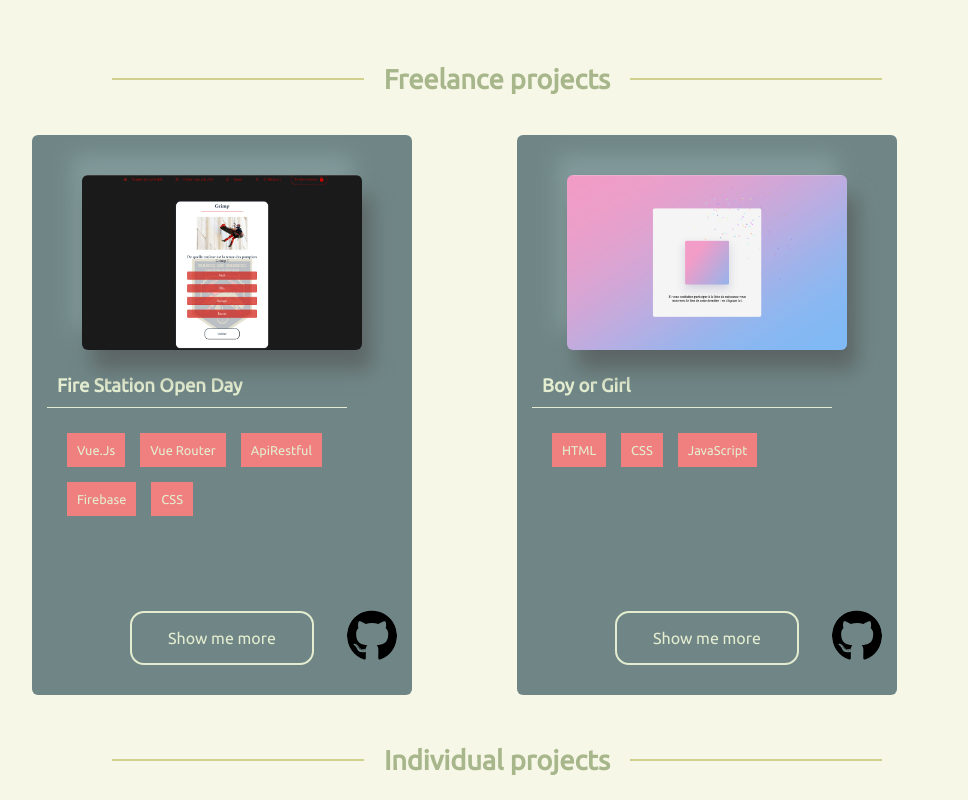
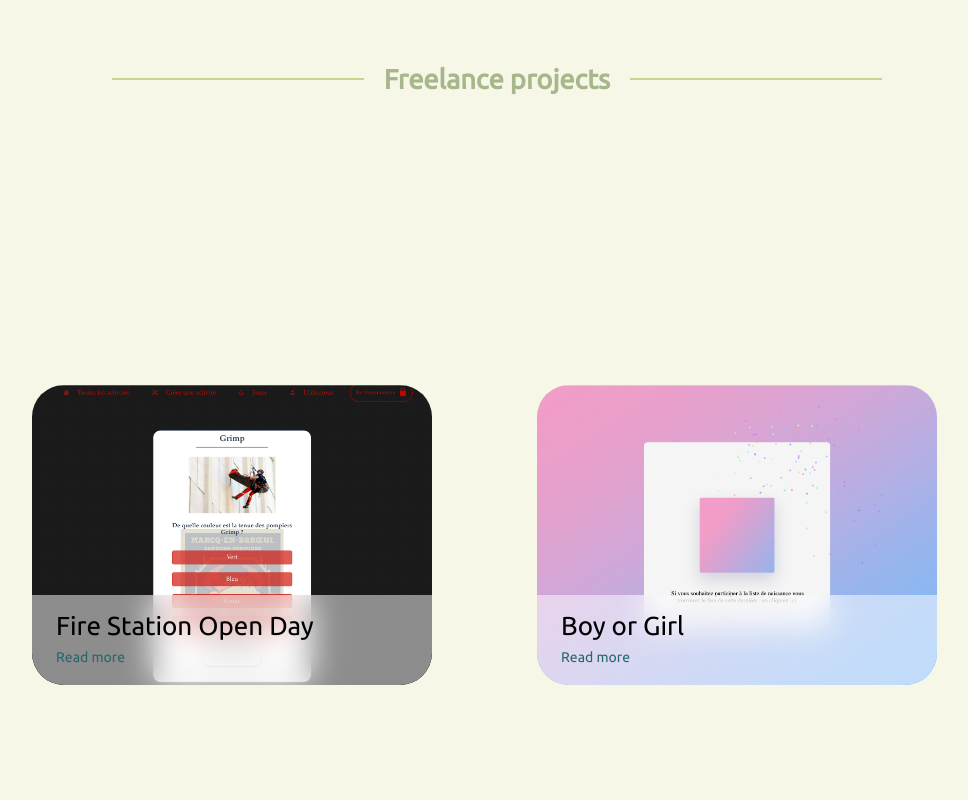
Before and after one commit to ParvaCamer/portfolio, a Vue app: page / in a window 1280 px wide. Shown: the part 2820-3620 px from the top of the page, without its empty margins (143-1111 px from the left). Built offline with nearby package versions, Linux system fonts and the light colour scheme.

Commit message:
Update ComponentProjects.vue

```diff
--- a/src/components/Projects/ComponentProjects.vue
+++ b/src/components/Projects/ComponentProjects.vue
@@ -1,32 +1,27 @@
 <template>
-    <div class="display-projects-container">
-        <div class="display-projects-display">
-            <div class="display-projects-container-top">
-                <div class="image-div">
-                    <img :src="imageUrl" :alt="imageAlt">
-                    <span><a target="_blank" :href="url"></a></span>
-                </div>
-                <h3>
-                    <slot name="title"></slot>
-                </h3>
-                <slot name="infos"></slot>
-            </div>
-            <div class="display-projects-bottom">
-                <base-button @click="toggleDisplay">
-                    <slot name="button"></slot>
-                </base-button>
-                <div class="github-div">
-                    <div class="github-div-relative">
-                        <svg xmlns="http://www.w3.org/2000/svg"
-                            viewBox="0 0 496 512"><!--! Font Awesome Pro 6.3.0 by @fontawesome - https://fontawesome.com License - https://fontawesome.com/license (Commercial License) Copyright 2023 Fonticons, Inc. -->
-                            <path
-                                d="M165.9 397.4c0 2-2.3 3.6-5.2 3.6-3.3.3-5.6-1.3-5.6-3.6 0-2 2.3-3.6 5.2-3.6 3-.3 5.6 1.3 5.6 3.6zm-31.1-4.5c-.7 2 1.3 4.3 4.3 4.9 2.6 1 5.6 0 6.2-2s-1.3-4.3-4.3-5.2c-2.6-.7-5.5.3-6.2 2.3zm44.2-1.7c-2.9.7-4.9 2.6-4.6 4.9.3 2 2.9 3.3 5.9 2.6 2.9-.7 4.9-2.6 4.6-4.6-.3-1.9-3-3.2-5.9-2.9zM244.8 8C106.1 8 0 113.3 0 252c0 110.9 69.8 205.8 169.5 239.2 12.8 2.3 17.3-5.6 17.3-12.1 0-6.2-.3-40.4-.3-61.4 0 0-70 15-84.7-29.8 0 0-11.4-29.1-27.8-36.6 0 0-22.9-15.7 1.6-15.4 0 0 24.9 2 38.6 25.8 21.9 38.6 58.6 27.5 72.9 20.9 2.3-16 8.8-27.1 16-33.7-55.9-6.2-112.3-14.3-112.3-110.5 0-27.5 7.6-41.3 23.6-58.9-2.6-6.5-11.1-33.3 2.6-67.9 20.9-6.5 69 27 69 27 20-5.6 41.5-8.5 62.8-8.5s42.8 2.9 62.8 8.5c0 0 48.1-33.6 69-27 13.7 34.7 5.2 61.4 2.6 67.9 16 17.7 25.8 31.5 25.8 58.9 0 96.5-58.9 104.2-114.8 110.5 9.2 7.9 17 22.9 17 46.4 0 33.7-.3 75.4-.3 83.6 0 6.5 4.6 14.4 17.3 12.1C428.2 457.8 496 362.9 496 252 496 113.3 383.5 8 244.8 8zM97.2 352.9c-1.3 1-1 3.3.7 5.2 1.6 1.6 3.9 2.3 5.2 1 1.3-1 1-3.3-.7-5.2-1.6-1.6-3.9-2.3-5.2-1zm-10.8-8.1c-.7 1.3.3 2.9 2.3 3.9 1.6 1 3.6.7 4.3-.7.7-1.3-.3-2.9-2.3-3.9-2-.6-3.6-.3-4.3.7zm32.4 35.6c-1.6 1.3-1 4.3 1.3 6.2 2.3 2.3 5.2 2.6 6.5 1 1.3-1.3.7-4.3-1.3-6.2-2.2-2.3-5.2-2.6-6.5-1zm-11.4-14.7c-1.6 1-1.6 3.6 0 5.9 1.6 2.3 4.3 3.3 5.6 2.3 1.6-1.3 1.6-3.9 0-6.2-1.4-2.3-4-3.3-5.6-2z" />
+    <div class="component-projects-container">
+        <a href="#" class="card">
+            <img :src="imageUrl" :alt="imageAlt" class="card__img">
+            <span class="card__footer">
+                <span>{{ title }}</span>
+                <span>
+                    <a href="#" class="read-more">
+                        Read more
+                        <svg xmlns="http://www.w3.org/2000/svg" class="icon" viewBox="0 0 20 20" fill="currentColor">
+                            <path fill-rule="evenodd"
+                                d="M12.293 5.293a1 1 0 011.414 0l4 4a1 1 0 010 1.414l-4 4a1 1 0 01-1.414-1.414L14.586 11H3a1 1 0 110-2h11.586l-2.293-2.293a1 1 0 010-1.414z"
+                                clip-rule="evenodd" />
                         </svg>
-                        <a target="_blank" :href="github"></a>
-                    </div>
-                </div>
-            </div>
-        </div>
+                    </a>
+                </span>
+            </span>
+            <span class="card__action">
+                <svg viewBox="0 0 448 512" title="play">
+                    <path
+                        d="M424.4 214.7L72.4 6.6C43.8-10.3 0 6.1 0 47.9V464c0 37.5 40.7 60.1 72.4 41.3l352-208c31.4-18.5 31.5-64.1 0-82.6z" />
+                </svg>
+            </span>
+        </a>
     </div>
 </template>
 
@@ -61,90 +56,112 @@ $color: #e4edcf;
     user-select: none;
 }
 
-.display-projects-container {
-    display: flex;
+.component-projects-container {
     position: relative;
+    display: grid;
+    place-items: center;
+    min-height: 100vh;
 
-    .display-projects-display {
-        display: flex;
+    .icon {
+        min-width: 24px;
+        width: 24px;
+        height: 24px;
+        margin-left: 5px;
+        transform: translateX(-20px);
+        opacity: 0;
+        transition: all 0.3s;
+    }
+
+    &:has(:hover, :focus) {
+        .icon {
+            transform: translateX(0);
+            opacity: 1;
+        }
+    }
+
+    .card {
+        --blur: 16px;
+        --size: clamp(300px, 50vmin, 600px);
+        width: var(--size);
+        aspect-ratio: 4 / 3;
         position: relative;
-        flex-direction: column;
-        justify-content: space-between;
-        border-radius: 6px;
-        background-color: #567073d5;
-        height: 500px;
-        width: 350px;
-        padding: 40px 15px 20px;
-        color: $color;
+        border-radius: 2rem;
+        overflow: hidden;
+        color: #000;
+        transform: translateZ(0);
 
-        .image-div {
-            position: relative;
-            display: flex;
+        &:is(:hover, :focus-visible) {
+            --hover: 1;
+        }
+
+        .card__img {
             width: 100%;
-            justify-content: center;
+            height: 100%;
+            object-fit: cover;
+            transform: scale(calc(1 + (var(--hover, 0) * 0.25))) rotate(calc(var(--hover, 0) * -5deg));
+            transition: transform 0.2s;
+        }
 
-            img {
-                border-radius: 6px;
-                width: 80%;
-                box-shadow: 10px 20px 20px #5d6666,
-                    -10px -20px 20px #829a9a;
+        .card__footer {
+            padding: 0 1.5rem;
+            position: absolute;
+            bottom: 0;
+            left: 0;
+            width: 100%;
+            background: red;
+            display: grid;
+            gap: 0.5ch;
+            background: hsl(0 0% 100% / 0.5);
+            backdrop-filter: blur(var(--blur));
+            height: 30%;
+            align-content: center;
+
+            span:nth-of-type(1) {
+                font-size: calc(var(--size) * 0.065);
             }
 
-            span {
-                position: absolute;
-                display: inline;
-                width: 80%;
-                height: 100%;
-                z-index: 2;
+            span:nth-of-type(2) {
+                font-size: calc(var(--size) * 0.035);
             }
 
-            a {
-                display: block;
-                height: 100%;
+            .read-more {
+                display: inline-flex;
+                align-items: center;
+                text-decoration: none;
+                color: #28666e;
+
+                &::after {
+                    position: absolute;
+                    inset-block: 0;
+                    inset-inline: 0;
+                    cursor: pointer;
+                    content: "";
+                }
+
+                &:focus {
+                    outline: 1px dotted #28666e;
+                }
             }
         }
 
-        h3 {
-            width: 80%;
-            border-bottom: 1px solid $color;
-            padding: 0 10px 10px;
-            margin: 25px 0;
-            @include unselectable;
-        }
+        .card__action {
+            position: absolute;
+            aspect-ratio: 1;
+            width: calc(var(--size) * 0.15);
+            bottom: 30%;
+            right: 1.5rem;
+            transform: translateY(50%) translateY(calc((var(--size) * 0.4))) translateY(calc(var(--hover, 0) * (var(--size) * -0.4)));
+            background: purple;
+            display: grid;
+            place-items: center;
+            border-radius: 0.5rem;
+            background: hsl(0 0% 100% / 0.5);
+            /*   backdrop-filter: blur(calc(var(--blur) * 0.5)); */
+            transition: transform 0.2s;
 
-        .display-projects-bottom {
-            position: relative;
-            display: flex;
-            justify-content: center;
-            margin: 30px 0 10px;
-
-            .github-div {
-                position: absolute;
-                width: 50px;
-                border-radius: 50%;
-                right: 0;
-                bottom: 0;
-
-                .github-div-relative {
-                    position: relative;
-
-                    svg {
-                        display: inline-block;
-                        width: 100%;
-                        border-radius: 50%;
-                    }
-
-                    a {
-                        position: absolute;
-                        display: block;
-                        width: 100%;
-                        height: 90%;
-                        top: 0;
-                        left: 0;
-                        z-index: 2;
-                        border-radius: 50%;
-                    }
-                }
+            svg {
+                aspect-ratio: 1;
+                width: 50%;
             }
         }
     }
```
